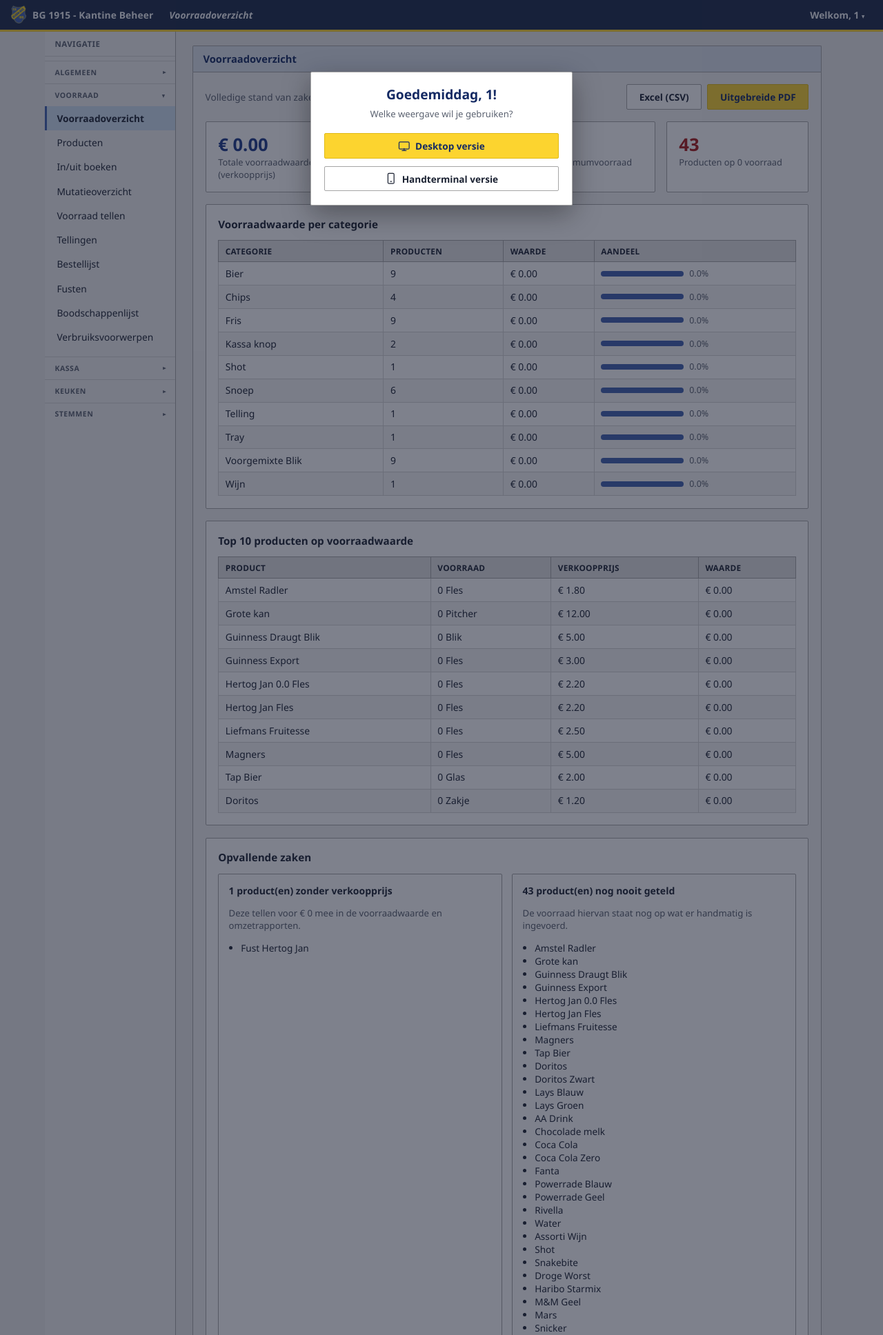
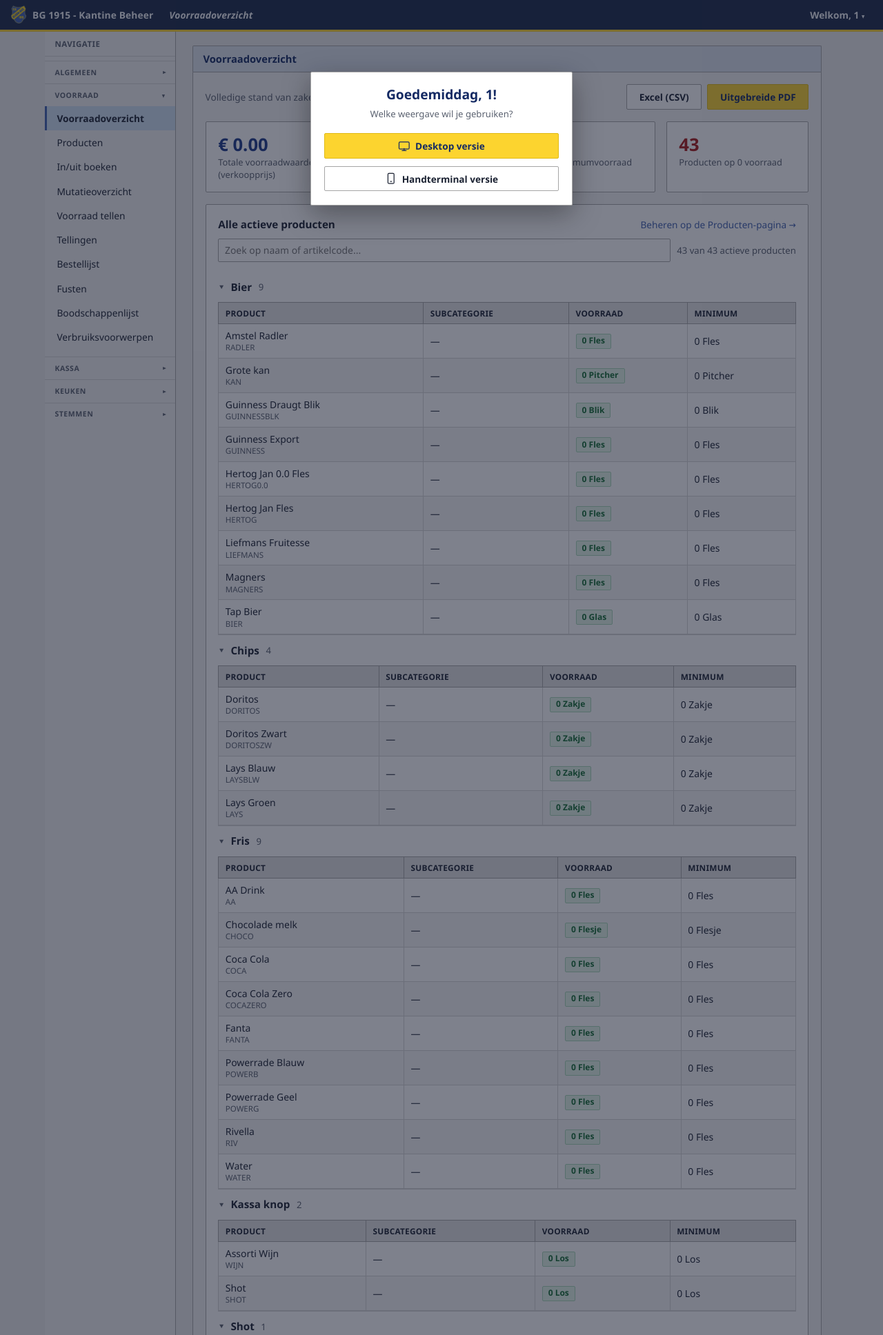
Before and after one commit to Luukie2003/blauwgeel, a Flask app: page /voorraadoverzicht in a window 1280 px wide. Shown: the top 1936 px of the page at 69% size. Run offline with Flask 3, Linux system fonts and the light colour scheme; the visitor is signed in with stand-in values (Sample User, id 1); data comes from the database, SQL or seed files in the repository; data that the repository does not hold is empty.

Commit message:
Fix: Voorraadoverzicht miste een gewone lijst van alle actieve producten
De pagina toonde alleen samenvattingen (waarde per categorie, top 10,
opvallende zaken) maar nergens gewoon welke producten er actief zijn
met hun huidige voorraad. Nieuwe sectie "Alle actieve producten":
gegroepeerd per categorie (net als de Producten-pagina), met een
zoekbalk en een laag-voorraad-badge per rij.

Co-Authored-By: Claude Sonnet 5 <noreply@anthropic.com>

```diff
--- a/routes/producten.py
+++ b/routes/producten.py
@@ -94,8 +94,15 @@ def register_routes(app):
             key=lambda x: x["laatste_datum"],
         )[:5]
 
+        # Gewone, volledige lijst van alle actieve producten -- de rest van
+        # deze functie levert alleen samenvattingen/aggregaten, maar "wat heb
+        # ik nu allemaal actief op voorraad" is de meest gestelde vraag op
+        # deze pagina. Al gesorteerd op categorie/naam via de query hierboven.
+        actieve_producten = [p for p in producten if p["actief"]]
+
         return {
             "producten": producten,
+            "actieve_producten": actieve_producten,
             "totale_waarde": totale_waarde,
             "aantal_producten": len(producten),
             "aantal_categorieen": len(per_categorie),
--- a/templates/voorraadoverzicht.html
+++ b/templates/voorraadoverzicht.html
@@ -27,6 +27,91 @@
         <div class="label">Producten op 0 voorraad</div>
     </div>
 </div>
+
+<div class="kaart">
+    <div class="actiebalk" style="margin-bottom:0.6rem">
+        <h2 style="margin:0">Alle actieve producten</h2>
+        <a href="{{ url_for('producten_lijst') }}" style="font-size:0.85rem">Beheren op de Producten-pagina &rarr;</a>
+    </div>
+    {% if actieve_producten %}
+    <div class="filterbalk">
+        <input type="text" id="voorraadoverzicht-zoek" placeholder="Zoek op naam of artikelcode...">
+        <span id="voorraadoverzicht-aantal" class="tekst-zacht"></span>
+    </div>
+    <div id="voorraadoverzicht-groepen">
+        {% for categorie, producten_in_categorie in actieve_producten|groupby('categorie') %}
+        <details class="categorie-groep" open data-categorie-groep="{{ categorie }}">
+            <summary class="categorie-groep-kop">
+                <span>{{ categorie }}</span>
+                <span class="tekst-zacht categorie-groep-aantal">{{ producten_in_categorie|length }}</span>
+            </summary>
+            <div class="tabel-wrap">
+                <table>
+                    <thead>
+                        <tr><th>Product</th><th>Subcategorie</th><th>Voorraad</th><th>Minimum</th></tr>
+                    </thead>
+                    <tbody>
+                        {% for p in producten_in_categorie %}
+                        <tr data-zoek="{{ (p.naam ~ ' ' ~ (p.artikelcode or ''))|lower }}">
+                            <td>
+                                {{ p.naam }}
+                                {% if p.artikelcode %}<div class="tekst-zacht" style="font-size:0.72rem">{{ p.artikelcode }}</div>{% endif %}
+                            </td>
+                            <td>{{ p.subcategorie or '—' }}</td>
+                            <td>
+                                {% if p.voorraad < p.min_voorraad %}
+                                <span class="badge badge-laag">{{ p.voorraad }} {{ p.eenheid }}</span>
+                                {% else %}
+                                <span class="badge badge-ok">{{ p.voorraad }} {{ p.eenheid }}</span>
+                                {% endif %}
+                            </td>
+                            <td>{{ p.min_voorraad }} {{ p.eenheid }}</td>
+                        </tr>
+                        {% endfor %}
+                    </tbody>
+                </table>
+            </div>
+        </details>
+        {% endfor %}
+    </div>
+    <p class="leeg" id="voorraadoverzicht-leeg" style="display:none">Geen producten gevonden voor dit filter.</p>
+    {% else %}
+    <p class="leeg">Nog geen actieve producten.</p>
+    {% endif %}
+</div>
+
+<script>
+(function () {
+    var zoekVeld = document.getElementById('voorraadoverzicht-zoek');
+    if (!zoekVeld) return;
+    var rijen = Array.prototype.slice.call(document.querySelectorAll('#voorraadoverzicht-groepen tbody tr'));
+    var groepen = Array.prototype.slice.call(document.querySelectorAll('#voorraadoverzicht-groepen .categorie-groep'));
+    var aantalLabel = document.getElementById('voorraadoverzicht-aantal');
+    var leegMelding = document.getElementById('voorraadoverzicht-leeg');
+
+    function filter() {
+        var zoek = zoekVeld.value.trim().toLowerCase();
+        var zichtbaar = 0;
+        rijen.forEach(function (rij) {
+            var toon = !zoek || rij.dataset.zoek.indexOf(zoek) !== -1;
+            rij.style.display = toon ? '' : 'none';
+            if (toon) zichtbaar++;
+        });
+        groepen.forEach(function (groep) {
+            var heeftZichtbare = Array.prototype.some.call(
+                groep.querySelectorAll('tbody tr'),
+                function (rij) { return rij.style.display !== 'none'; }
+            );
+            groep.style.display = heeftZichtbare ? '' : 'none';
+        });
+        aantalLabel.textContent = zichtbaar + ' van ' + rijen.length + ' actieve producten';
+        leegMelding.style.display = zichtbaar === 0 ? '' : 'none';
+    }
+
+    zoekVeld.addEventListener('input', filter);
+    filter();
+})();
+</script>
 
 <div class="kaart">
     <h2>Voorraadwaarde per categorie</h2>
```
Also changed, not shown: tests/test_voorraadoverzicht.py (added, +42 -0 lines).
